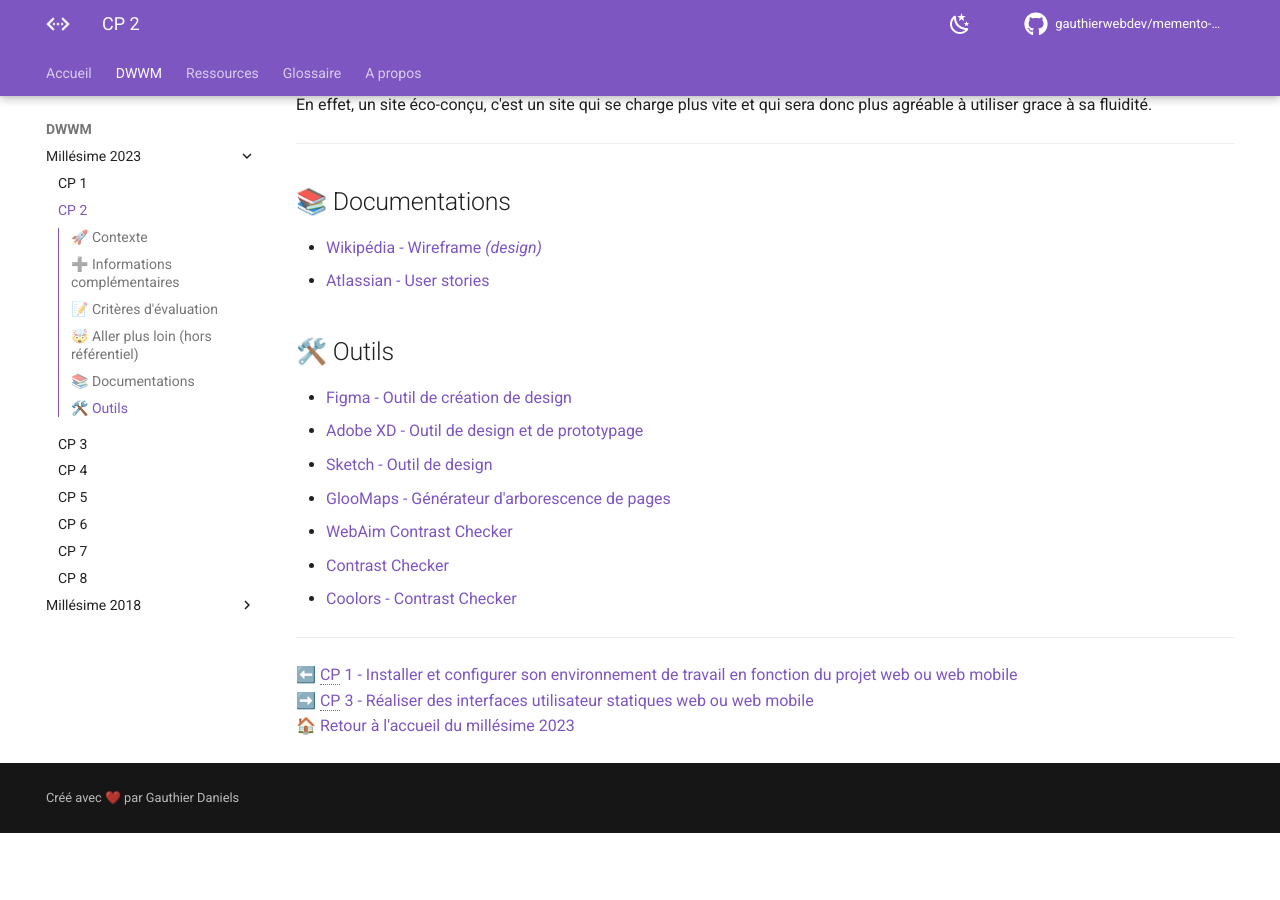
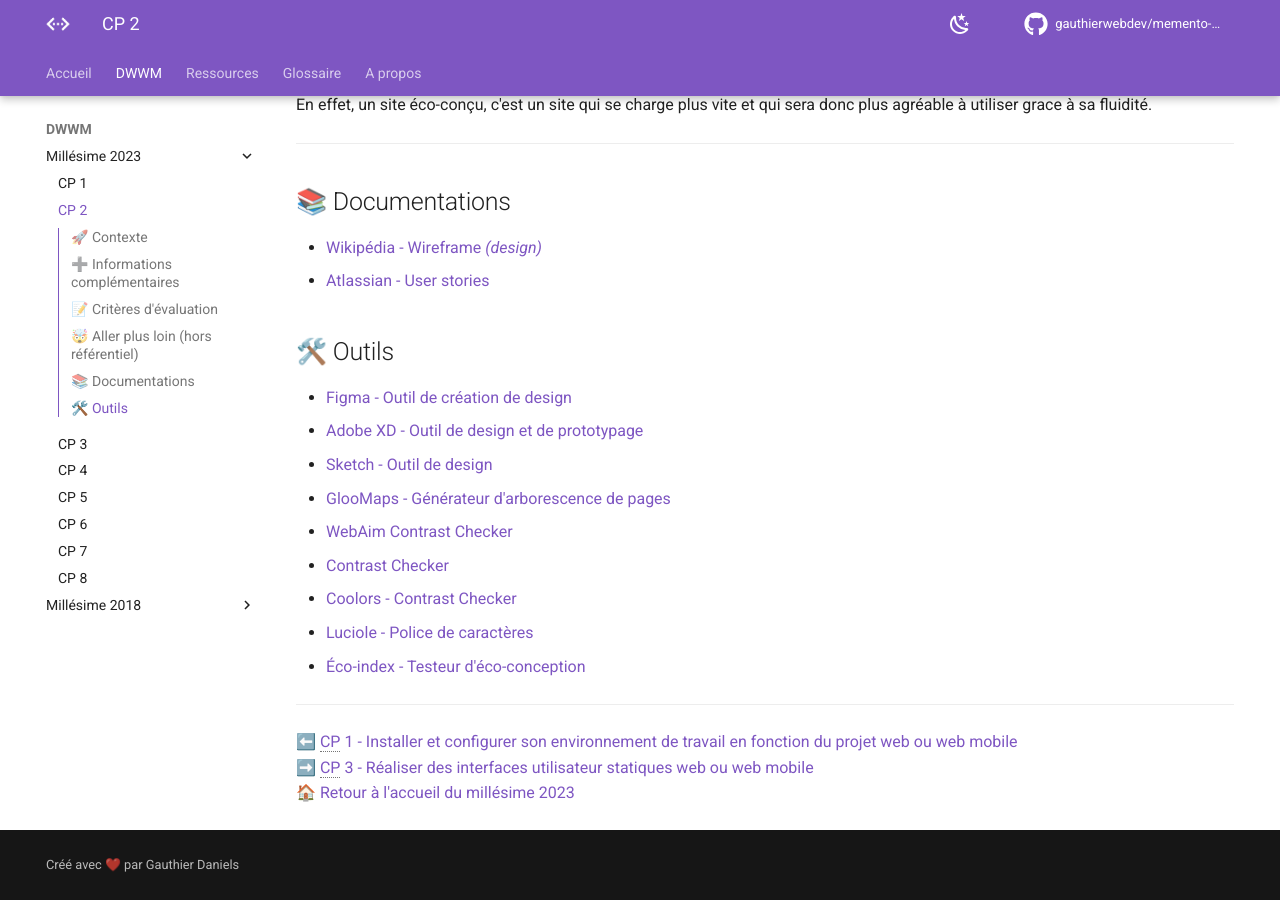
Before and after one commit to preparation-tp/memento-dev, an MkDocs documentation site: the page built from docs/dwwm/2023/cp-2-maquetter-des-interfaces-utilisateur-web-ou-web-mobile.md, in a window 1280 px wide and 900 px high, scrolled down 3008 px. Built offline with MkDocs 1.6.1 and Material for MkDocs 9.7.7, drawn with Linux system fonts in a browser that asks for light colours; comment, search, counter and statistics services are not loaded; before the commit the page ends 3841 px from its top, so only the background shows below that.

Commit message:
docs: Add links to Luciole and Éco-index websites

```diff
--- a/docs/dwwm/2023/cp-2-maquetter-des-interfaces-utilisateur-web-ou-web-mobile.md
+++ b/docs/dwwm/2023/cp-2-maquetter-des-interfaces-utilisateur-web-ou-web-mobile.md
@@ -96,6 +96,8 @@ En effet, un site éco-conçu, c'est un site qui se charge plus vite et qui sera
 - [WebAim Contrast Checker](https://webaim.org/resources/contrastchecker/)
 - [Contrast Checker](https://contrastchecker.com/)
 - [Coolors - Contrast Checker](https://coolors.co/contrast-checker/112a46-acc8e5)
+- [Luciole - Police de caractères](https://luciole-vision.com/)
+- [Éco-index - Testeur d'éco-conception](https://www.ecoindex.fr/)
 
 ---
 
```
